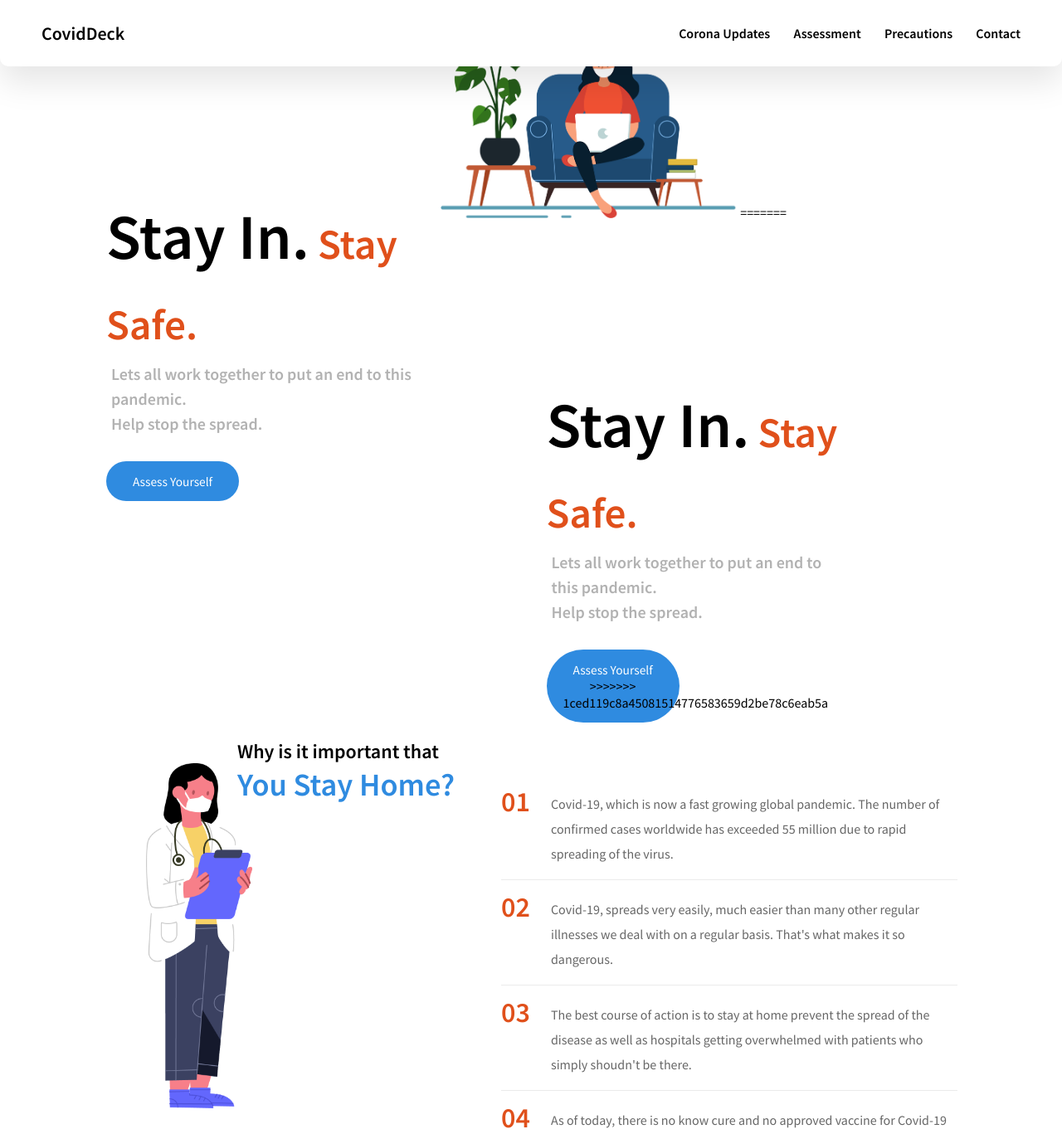
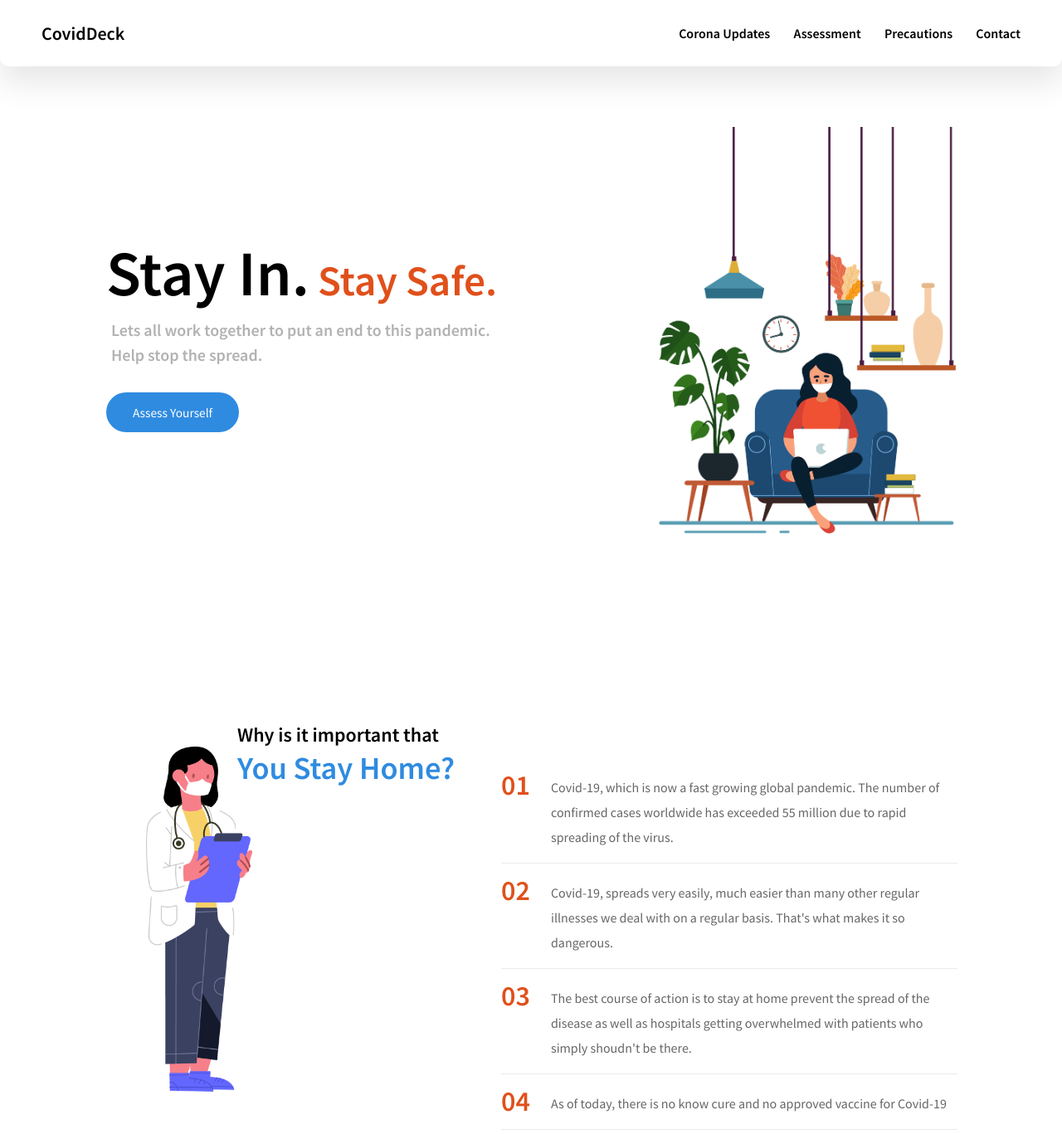
Before and after one commit to varunvjha/coviddeck, a Flask app: page / in a window 1280 px wide. Shown: the top 1367 px of the page at 83% size. Run offline with Flask 2, Linux system fonts and the light colour scheme; parts of the project's set-up code (start-up, migrations or seed data) failed here and were passed over.

Commit message:
resolved conflict

```diff
--- a/templates/index.html
+++ b/templates/index.html
@@ -23,7 +23,6 @@
             </div>
         </div>
         <section class="white-section" id="assessment">
-<<<<<<< HEAD
             <div class="landing">
                 <div class="landingText" data-aos="fade-up" data-aos-duration="1000">
                     <h1>Stay In.<span style="color:#e0501b;font-size: 4vw"> Stay Safe.</span> </h1>
@@ -34,14 +33,6 @@
                 </div>
                 <div class="landingImage" data-aos="fade-down" data-aos-duration="2000">
                     <img src="{{ url_for('static', filename='img/bg.png') }}" alt="">
-=======
-        <div class="landing">
-            <div class="landingText" data-aos="fade-up" data-aos-duration="1000">
-                <h1>Stay In.<span style="color:#e0501b;font-size: 4vw"> Stay Safe.</span> </h1>
-                <h3>Lets all work together to put an end to this pandemic. <br> Help stop the spread.</h3>
-                <div class="btn">
-                    <a href="bot.html">Assess Yourself</a>
->>>>>>> 1ced119c8a45081514776583659d2be78c6eab5a
                 </div>
             </div>
         </section>
```
